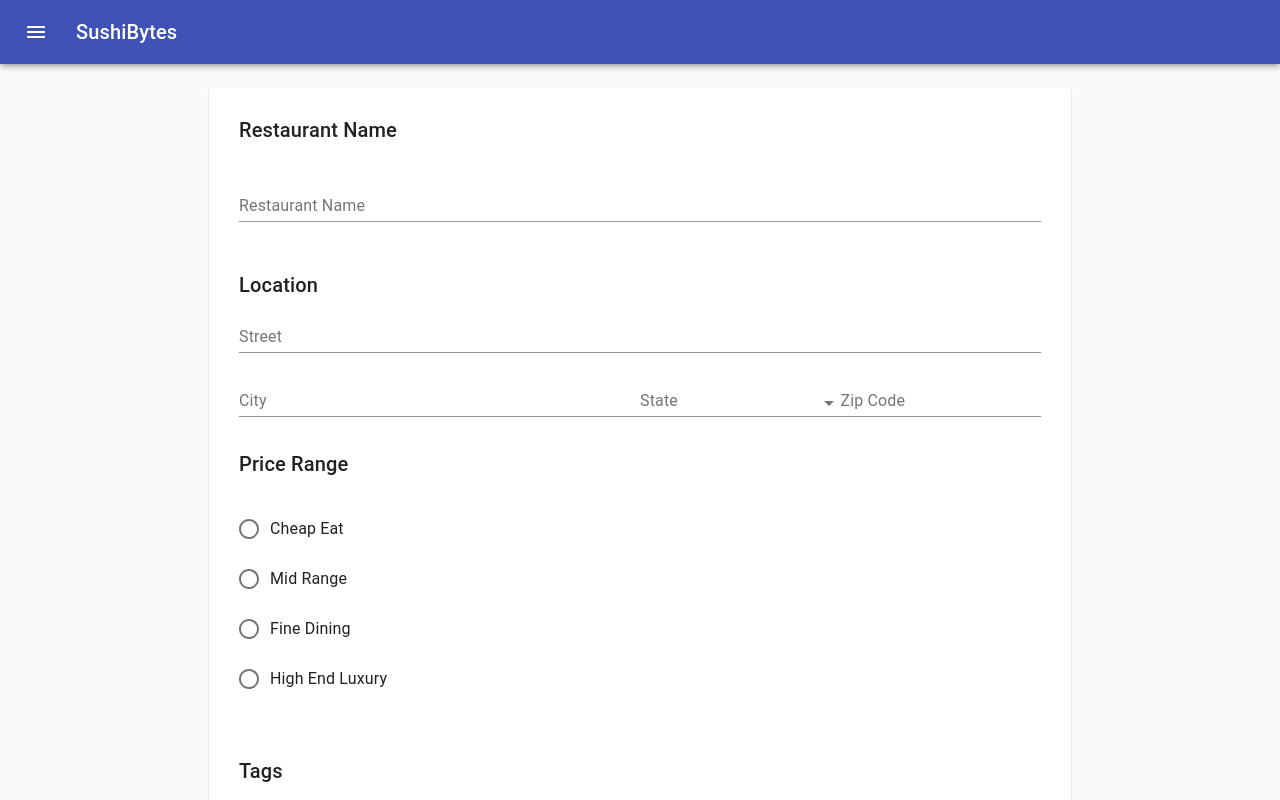
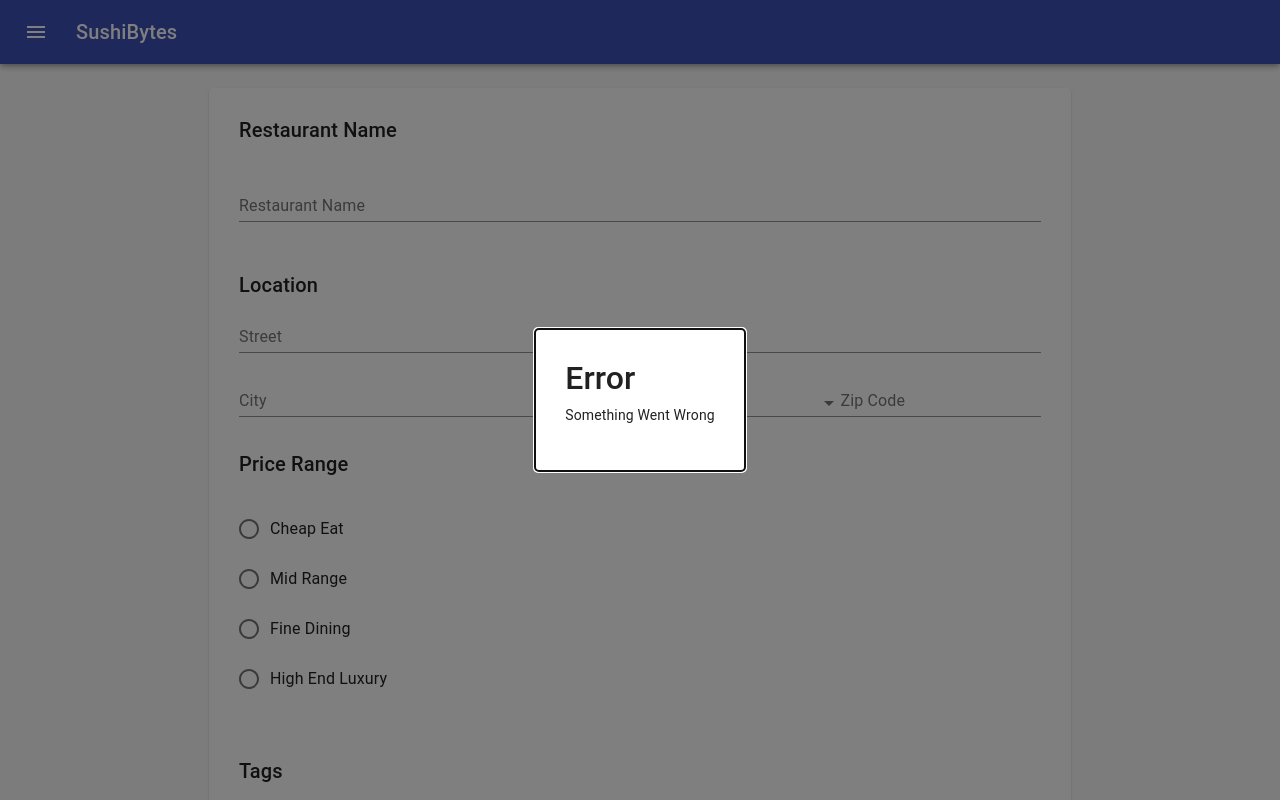
Before and after one commit to xSushiRollerx/AdminPortal, a React (Create React App) app: page /restaurant in a window 1280 px wide. Shown: the top 800 px of the page. Built offline with nearby package versions, Linux system fonts and the light colour scheme.

Commit message:
Added modal for if there is an error.

```diff
--- a/src/components/RestaurantAdd/RestaurantForm.jsx
+++ b/src/components/RestaurantAdd/RestaurantForm.jsx
@@ -1,7 +1,7 @@
 import React from 'react';
 import Paper from '@material-ui/core/Paper';
 import { Grid } from '@material-ui/core';
-import { useState, useEffect } from 'react';
+import { useState } from 'react';
 import { useHistory } from "react-router-dom";
 import Autocomplete from '@material-ui/lab/Autocomplete';
 import TextField from '@material-ui/core/TextField';
@@ -13,11 +13,24 @@ import Chip from '@material-ui/core/Chip';
 import Button from '@material-ui/core/Button';
 import FormHelperText from '@material-ui/core/FormHelperText';
 import RestaurantService from './../../services/RestaurantService';
+import Modal from '@material-ui/core/Modal';
+import Backdrop from '@material-ui/core/Backdrop';
+import Card from '@material-ui/core/Card';
 
 
 
 
 const useStyles = makeStyles((theme) => ({
+    modal: {
+        display: 'flex',
+        alignItems: 'center',
+        justifyContent: 'center',
+
+      },
+    card: {
+        padding: 30,
+        borderWidth: 0
+    },
     field: {
         marginBottom: 8,
         width: "100%"
@@ -81,6 +94,7 @@ const states = [
 ]
 
 export default function RestaurantForm(props) {
+
     const style = useStyles();
     const stateProps = {
         options: states,
@@ -103,7 +117,11 @@ export default function RestaurantForm(props) {
         name: { error: false, text: '' },
         price: { error: false, text: '' }
     });
+    const [open, setOpen] = useState(true);
 
+    const handleClose = () => {
+        setOpen(false);
+    };
     const valid = () => {
         let nameError = { error: false, text: ''};
         let streetError = { error: false, text: ''};
@@ -178,10 +196,12 @@ export default function RestaurantForm(props) {
                 history.push("/restaurant/" + response.data.id);
             }
         } catch (error) {
+            setOpen(true);
             console.log("haha");
         }
     }
     return (
+        <div>
             <Paper className={style.paper}>
                 <Grid container justify="center" alignItems="stretch" direction="column" spacing={3}>
                     <Grid item>
@@ -286,5 +306,22 @@ export default function RestaurantForm(props) {
                     </Grid>
                 </Grid>
             </Paper>
+            <Modal
+            aria-labelledby="spring-modal-title"
+            aria-describedby="spring-modal-description"
+            className={style.modal}
+            open={open}
+            onClose={handleClose}
+            BackdropComponent={Backdrop}
+            BackdropProps={{
+            timeout: 500,
+            }}
+            >
+                <Card className={style.card}>
+                    <h2 id="spring-modal-title">Error</h2>
+                    <p id="spring-modal-description">Something Went Wrong</p>
+                </Card>
+            </Modal>
+        </div>
     );
 }
```
Lines whose indentation alone changed are shown as unchanged.
